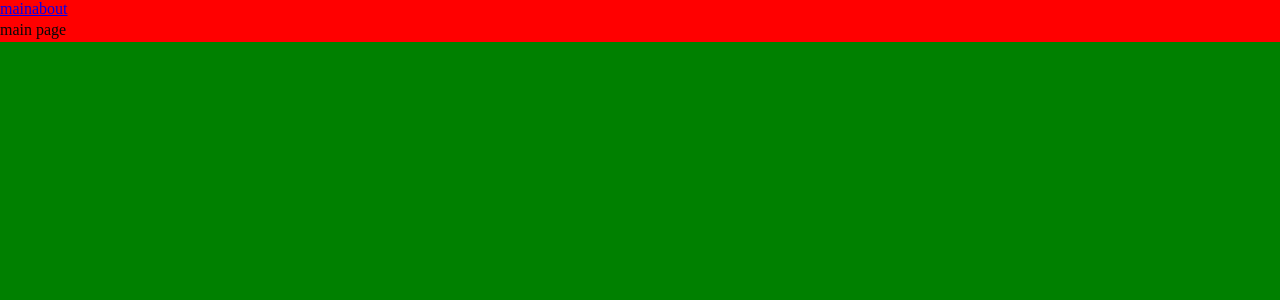
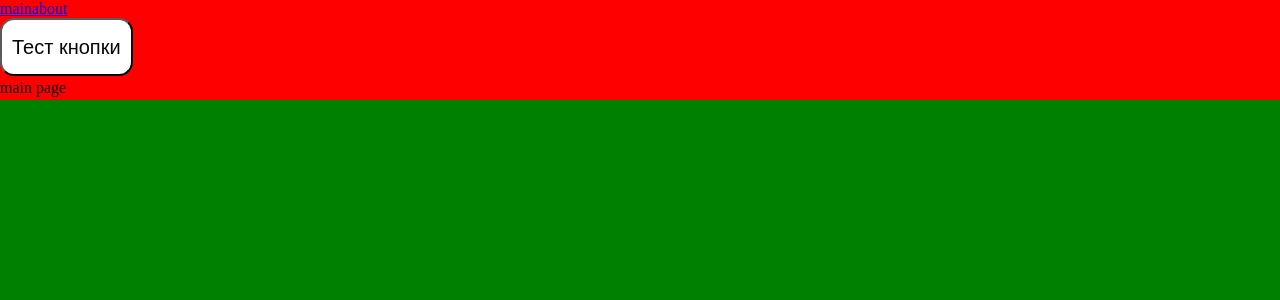
Before and after one commit to serj213/two-moons, a React app: page / in a window 1280 px wide. Shown: the top 300 px of the page. Built offline with nearby package versions, Linux system fonts and the light colour scheme.

Commit message:
added button

```diff
--- a/src/app/styles/vars.scss
+++ b/src/app/styles/vars.scss
@@ -27,4 +27,7 @@
   --red: #e43a3a;
   --white: #fff;
   --grey: #bfbfbf;
+
+  // border-radius
+  --radius-l: 14px;
 }
--- a/src/pages/MainPage/ui/MainPage.tsx
+++ b/src/pages/MainPage/ui/MainPage.tsx
@@ -1,8 +1,11 @@
+import { Button, EButtonTheme } from 'shared/ui/Button/Button';
 import { Text } from 'shared/ui/Text/Text';
 
 const MainPage = () => {
   return <div>
-
+    <Button theme={EButtonTheme.default}>
+      Тест кнопки
+    </Button>
     <Text>
       main page
     </Text>
--- /dev/null
+++ b/src/shared/ui/Button/Button.module.scss
@@ -0,0 +1,24 @@
+.button{
+    display: inline-block;
+    color:var(--black);
+    font-size: var(--fz-l);
+    line-height: var(--lh-base);
+    font-weight: var(--fw-basic);
+}
+
+.default{
+    background-color: var(--white);
+    border-color:var(--black);
+    border-radius: var(--radius-l);
+    padding: 15px 10px;
+}
+
+.fullWidth{
+    display: block;
+    width: 100%;
+}
+
+.clear{
+    background-color: transparent;
+    border: none;
+}
--- /dev/null
+++ b/src/shared/ui/Button/Button.tsx
@@ -0,0 +1,29 @@
+import cn from 'classnames'
+import { ButtonHTMLAttributes, useEffect } from 'react';
+import cls from './Button.module.scss'
+
+export enum EButtonTheme {
+  default = 'default',
+  clear = 'clear'
+}
+
+interface IButtonProps extends ButtonHTMLAttributes<HTMLButtonElement> {
+  classNames?: string
+  children: React.ReactNode
+  theme?: EButtonTheme
+  fullWidth?: boolean
+}
+
+export const Button = (props: IButtonProps) => {
+  const {
+    children,
+    classNames = '',
+    theme = EButtonTheme.clear,
+    fullWidth,
+    ...otherProps
+  } = props
+
+  return <button data-testid='button' className={cn(cls.button, classNames, [cls[theme], { [cls.fullWidth]: fullWidth }])} {...otherProps}>
+    {children}
+  </button>;
+};
```
Also changed, not shown: .stylelintrc.json, 2 other files (tests, documents, lock files or other folders).
